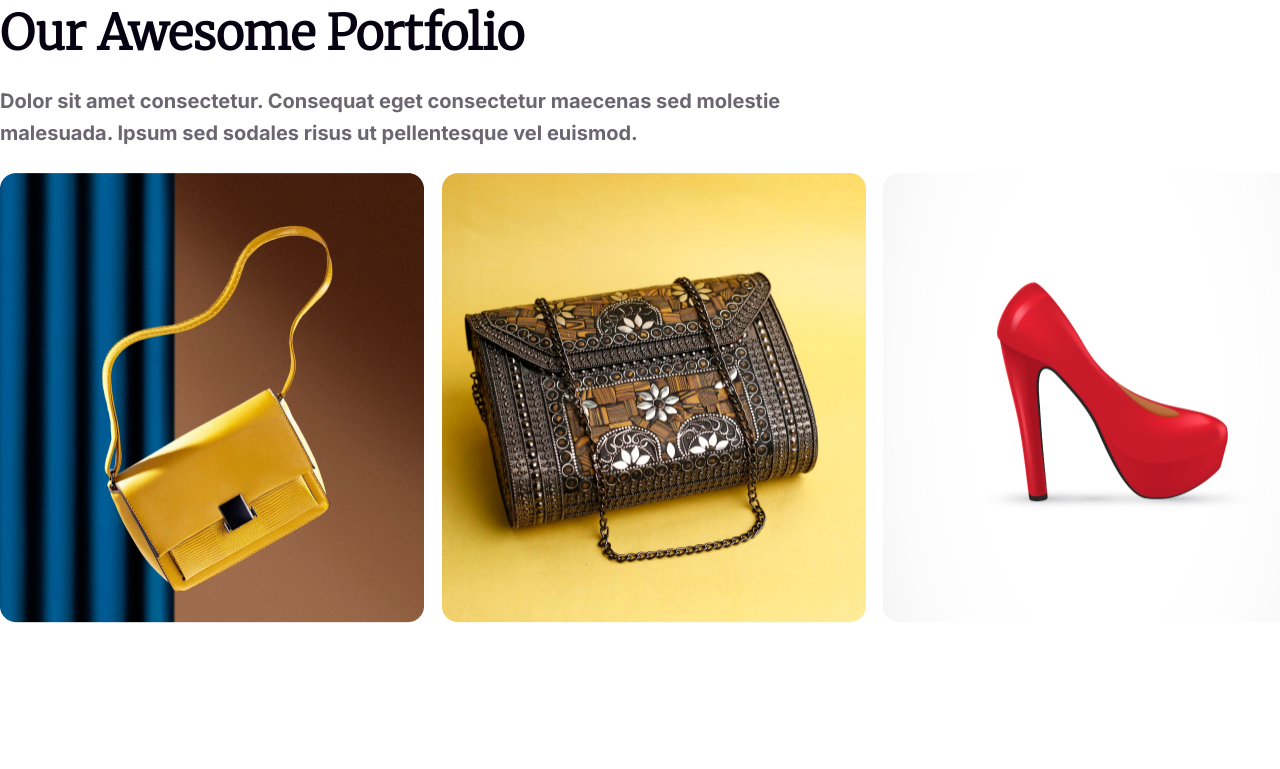
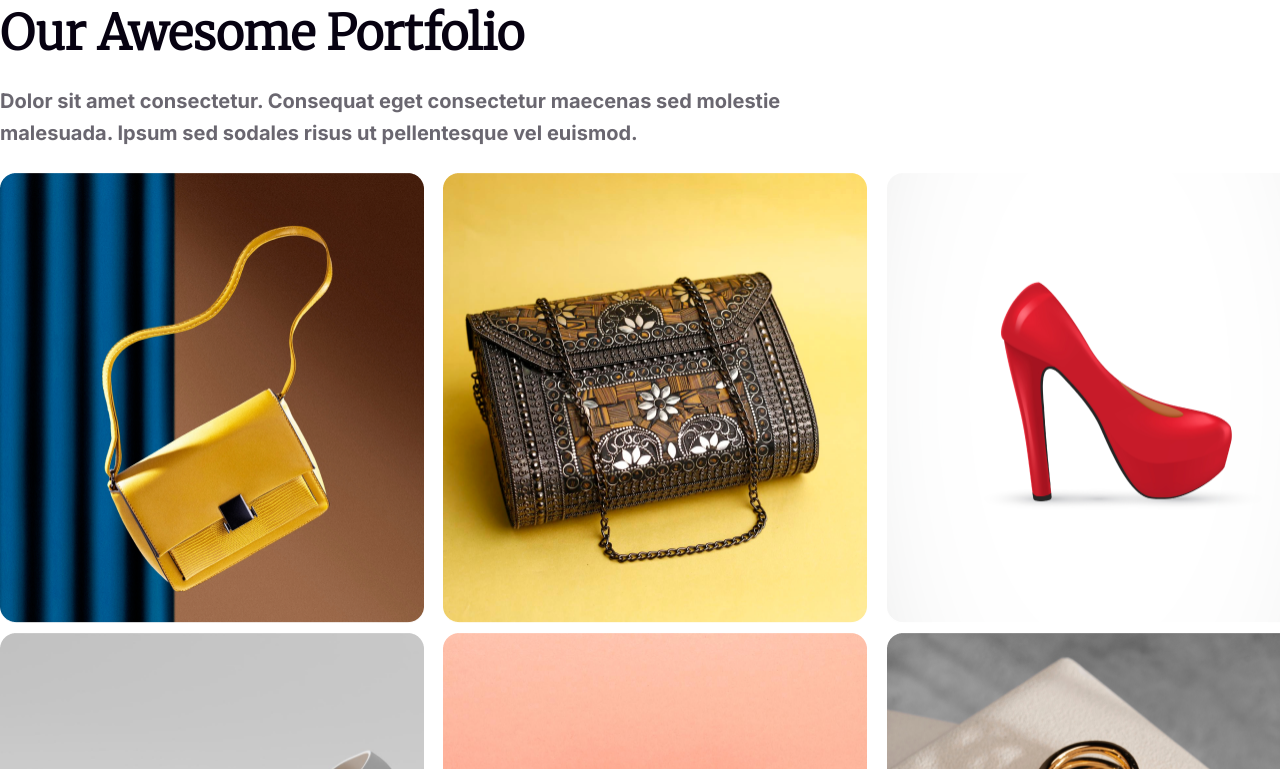
Before and after one commit to MTHasan0/new-year-2024, a plain HTML site: page index.html in a window 1280 px wide. Shown: the part 4560-5329 px from the top of the page. Drawn offline with Linux system fonts and the light colour scheme.

Commit message:
final submission

```diff
--- a/index.html
+++ b/index.html
@@ -108,6 +108,7 @@
             <h2>Our Awesome Portfolio</h2>
             <p>Dolor sit amet consectetur. Consequat eget consectetur maecenas sed molestie malesuada. Ipsum sed sodales
                 risus ut pellentesque vel euismod. </p>
+            <div class="grid-photo-container">
                 <div class="grid">
                     <img src="resources/Rectangle 3.png" alt="">
                     <img src="resources/Rectangle 4.png" alt="">
@@ -115,6 +116,7 @@
                     <img src="resources/Rectangle 6.png" alt="">
                     <img src="resources/Rectangle 7.png" alt="">
                     <img src="resources/Rectangle 8.png" alt="">
+                </div>
             </div>
 
         </section>
--- a/styles/style.css
+++ b/styles/style.css
@@ -97,6 +97,7 @@
     height: 500px;
     margin-top: 48px;
     margin-bottom: 0;
+
 
 }
 
@@ -467,13 +468,13 @@
     font-style: normal;
     font-weight: 400;
     line-height: 32px;
+    margin-bottom: 24px;
 
 
 }
 
 .photo-grid {
     width: 1320px;
-
     margin: auto;
 
 }
@@ -482,17 +483,22 @@
 .grid {
     display: grid;
     grid-template-columns: repeat(3, 1fr);
-    grid-gap: 5px;
+    grid-gap: 10px;
     margin: auto;
     overflow: hidden;
+}
+
+.grid-photo-container{
+    margin-bottom: 120px;
 }
 
 .grid>img {
     width: 424px;
     height: 450px;
-    margin-top: 24px;
+    /* margin-top: 24px; */
     transition: transform .2s ease;
-    margin-bottom: 120px;
+
+
 
 
 }
@@ -508,12 +514,14 @@
 /* Subscribe newsletter style section */
 
 .subscribe-newsletter {
+
     width: 1320px;
     height: 616px;
     margin: auto;
     text-align: center;
     border-radius: 16px;
     background: rgba(255, 0, 0, 0.05);
+
 }
 
 
@@ -570,6 +578,7 @@
     font-weight: 600;
     line-height: normal;
     text-transform: capitalize;
+
 }
 
 .subscribe-btn>input {
```
Lines whose indentation alone changed are shown as unchanged.
